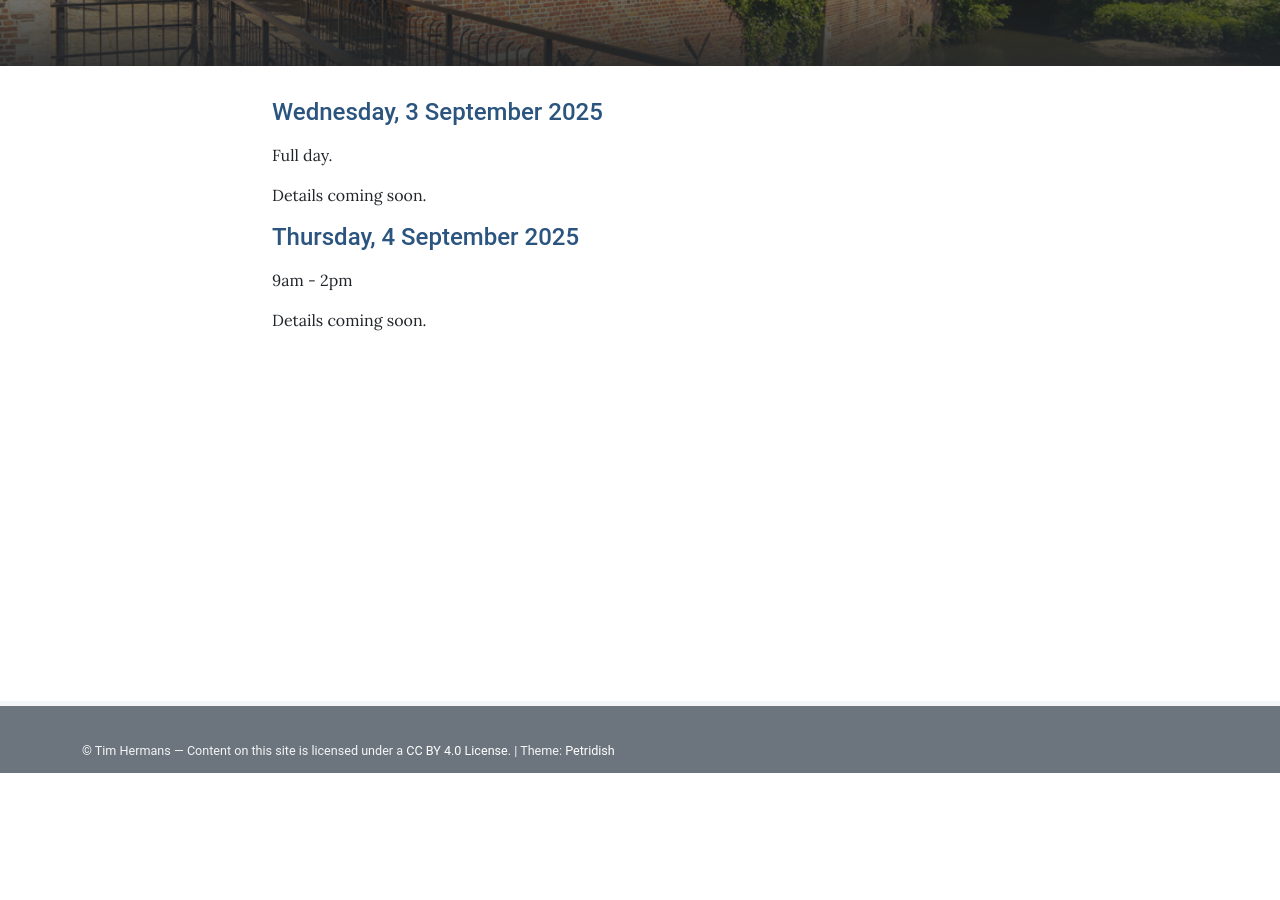
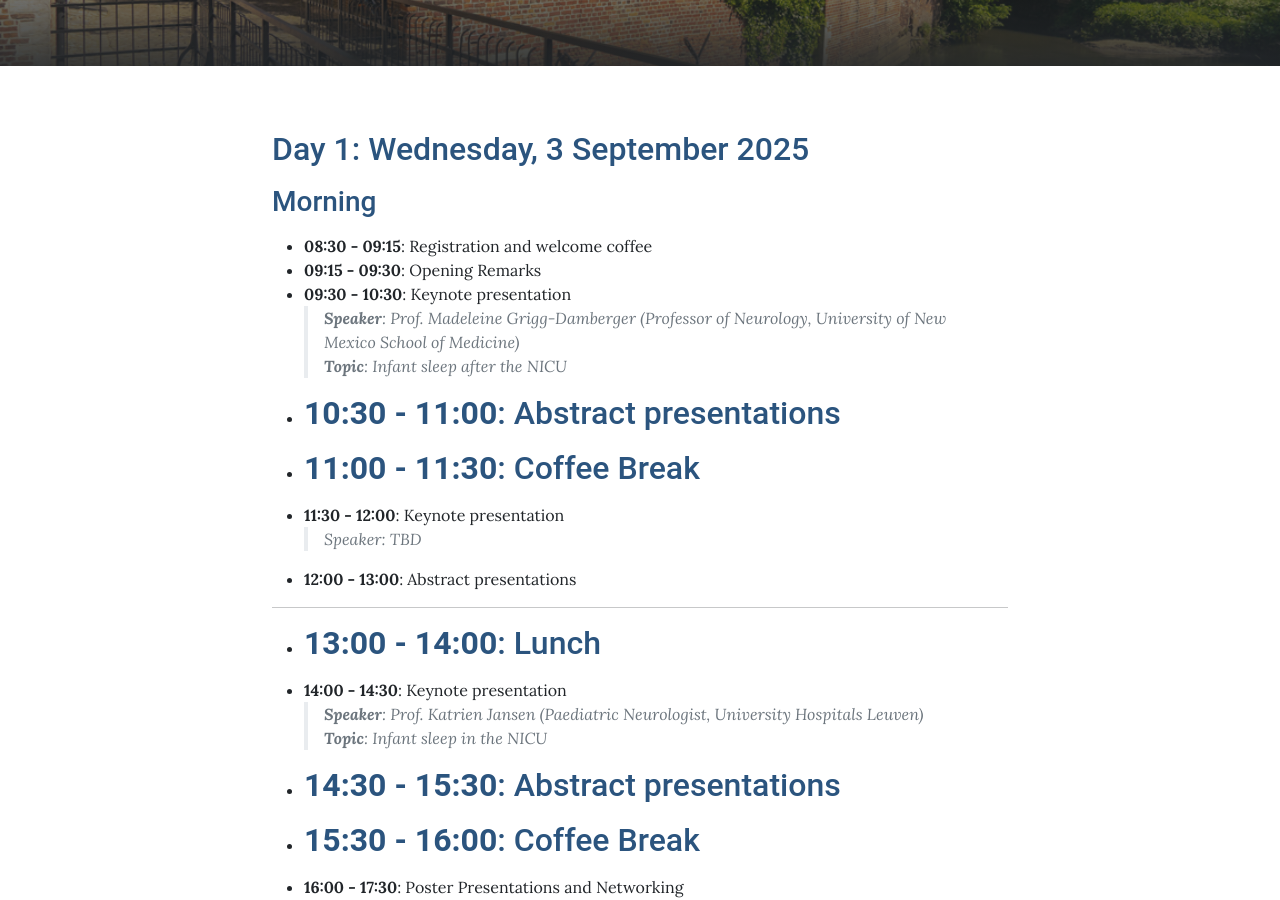
Before and after one commit to nestconf25/nestconf25.github.io, a Jekyll site: the page built from pages/program.md, in a window 1280 px wide and 900 px high, scrolled down 202 px. Built offline with Jekyll 4.4.1, drawn with Linux system fonts in a browser that asks for light colours; before the commit the page ends 975 px from its top, so only the background shows below that; some of the changed text lies outside the part shown.

Commit message:
Update prgram

```diff
--- a/pages/program.md
+++ b/pages/program.md
@@ -3,13 +3,58 @@ layout: default
 title: Program
 permalink: /program/
 ---
+# Conference program
 
-#### Wednesday, 3 September 2025
-Full day.
+## Day 1: Wednesday, 3 September 2025
 
-Details coming soon.
+### Morning
+- **08:30 - 09:15**: Registration and welcome coffee
+- **09:15 - 09:30**: Opening Remarks
+- **09:30 - 10:30**: Keynote presentation
+    >***Speaker**: Prof. Madeleine Grigg-Damberger (Professor of Neurology, University of New Mexico School of Medicine)*
+  ***Topic**: Infant sleep after the NICU*
+- **10:30 - 11:00**: Abstract presentations
+---
+- **11:00 - 11:30**: Coffee Break
+---
+- **11:30 - 12:00**: Keynote presentation
+  >*Speaker: TBD*
+- **12:00 - 13:00**: Abstract presentations
 
-#### Thursday, 4 September 2025
-9am - 2pm
+---
+- **13:00 - 14:00**: Lunch
+---
+- **14:00 - 14:30**: Keynote presentation
+  >***Speaker**: Prof. Katrien Jansen (Paediatric Neurologist, University Hospitals Leuven)*
+  ***Topic**: Infant sleep in the NICU*
+- **14:30 - 15:30**: Abstract presentations
+---
+- **15:30 - 16:00**: Coffee Break
+---
+- **16:00 - 17:30**: Poster Presentations and Networking
 
-Details coming soon.
+### Evening
+- **18:30 - 21:00**: Conference Dinner
+
+---
+
+## Day 2: Thursday, 4 September 2025
+
+### Morning
+- **09:00 - 10:30**: Session 3 – Sleep Monitoring and Analytics
+  - *Talk 1:* Title by Speaker E
+  - *Talk 2:* Title by Speaker F
+- **10:30 - 11:00**: Coffee Break
+- **11:00 - 12:30**: Panel Discussion – Collaboration Between Startups and Healthcare Systems
+  *Moderator: Dr. Sarah Green*
+
+### Afternoon
+- **12:30 - 14:00**: Lunch
+- **14:00 - 15:30**: Workshop – Data Integration in Neonatal Intensive Care Units
+  *Led by: Dr. Mark White*
+- **15:30 - 16:00**: Closing Remarks
+  *Speaker: Prof. Emily Johnson*
+
+---
+
+This program is subject to updates. Please check back regularly for the latest information.
```
Also changed, not shown: pages/practical-details.md (+6 -3 lines).
